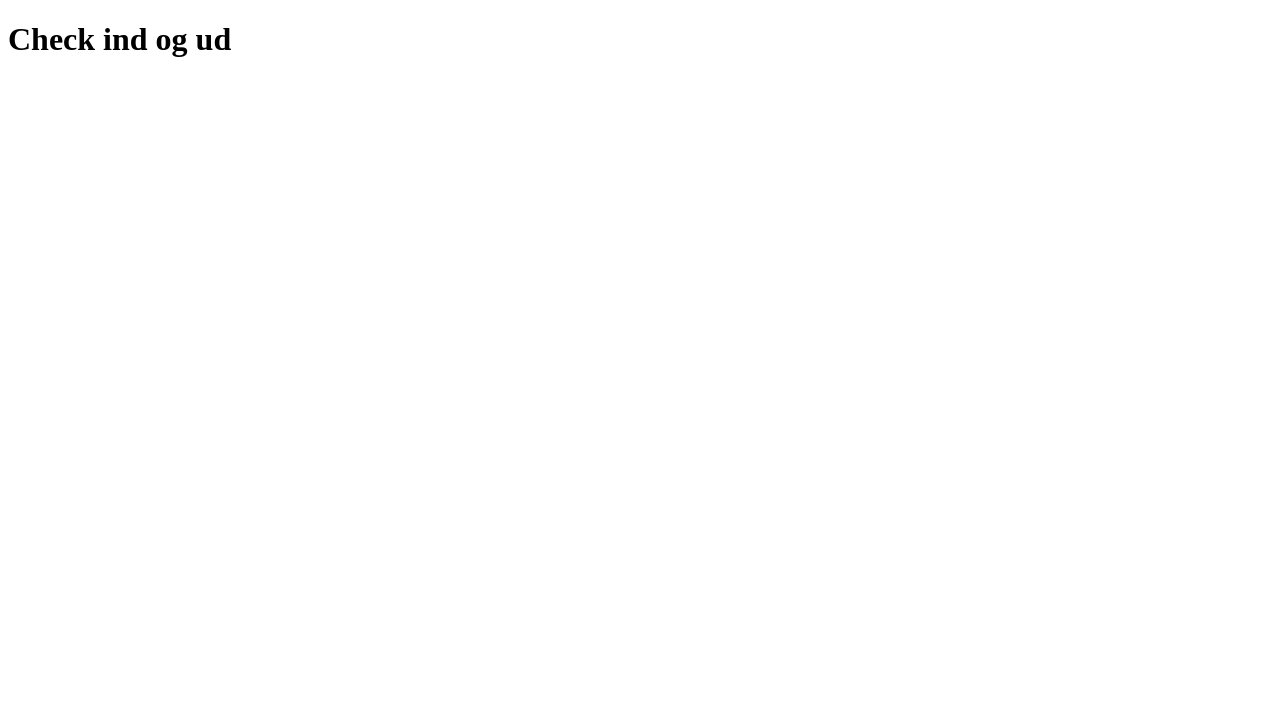
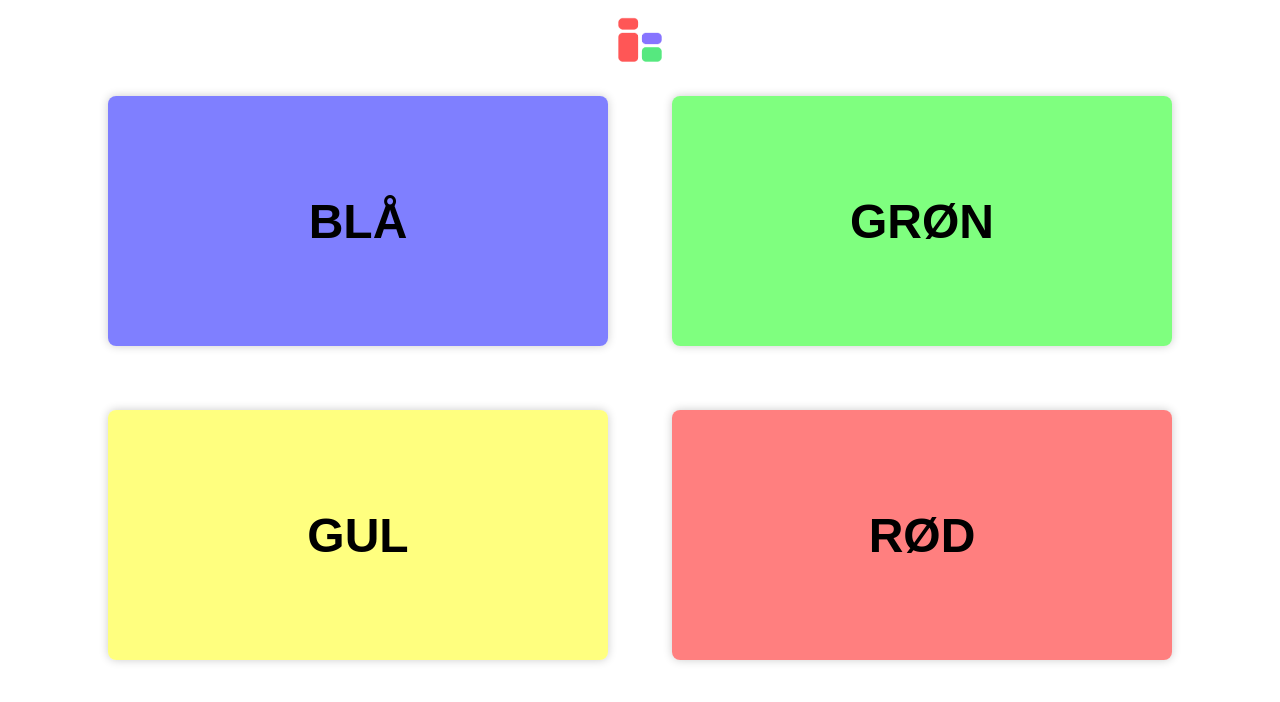
Before and after one commit to mikkelon/quickcheck-olf, a website: page client/src/check/index.html in a window 1280 px wide. Drawn offline with Linux system fonts and the light colour scheme.

Commit message:
implement /check

```diff
--- a/client/src/check/index.html
+++ b/client/src/check/index.html
@@ -3,9 +3,27 @@
   <head>
     <meta charset="UTF-8" />
     <meta name="viewport" content="width=device-width, initial-scale=1.0" />
-    <title>Document</title>
+    <link type="text/css" href="styles.css" rel="stylesheet" />
+    <script src="script.js" defer></script>
+    <title>QuickCheck</title>
   </head>
   <body>
-    <h1>Check ind og ud</h1>
+    <header>
+      <img src="../../assets/logo.png" />
+    </header>
+    <main>
+      <div class="card blue" data-class="blue">
+        <p>BLÅ</p>
+      </div>
+      <div class="card green" data-class="green">
+        <p>GRØN</p>
+      </div>
+      <div class="card yellow" data-class="yellow">
+        <p>GUL</p>
+      </div>
+      <div class="card red" data-class="red">
+        <p>RØD</p>
+      </div>
+    </main>
   </body>
 </html>
--- /dev/null
+++ b/client/src/check/script.js
@@ -0,0 +1,8 @@
+const cards = document.querySelectorAll(".card");
+
+cards.forEach((card) => {
+  card.addEventListener("click", () => {
+    const classColor = card.getAttribute("data-class");
+    window.location.href = `class/?class=${classColor}`;
+  });
+});
--- /dev/null
+++ b/client/src/check/styles.css
@@ -0,0 +1,63 @@
+* {
+  margin: 0;
+  padding: 0;
+  box-sizing: border-box;
+  font-family: "Architects Daughter", sans-serif;
+}
+
+header {
+  background-color: #fff;
+  padding: 1rem;
+  display: flex;
+  justify-content: space-between;
+  align-items: center;
+}
+
+header img {
+  width: 3rem;
+  margin: 0 auto;
+}
+
+main {
+  padding: 1rem;
+  display: grid;
+  grid-template-columns: repeat(2, 1fr);
+  grid-gap: 4rem;
+  /* center the grid */
+  justify-items: center;
+  margin: 0 auto;
+  max-width: fit-content;
+}
+
+.card {
+  border-radius: 0.5rem;
+  padding: 1rem;
+  width: 500px;
+  height: 250px;
+  display: flex;
+  box-shadow: 0 0 10px rgba(0, 0, 0, 0.2);
+}
+
+.card p {
+  font-size: 3rem;
+  font-weight: bold;
+  text-align: center;
+  align-self: center;
+  margin: 0 auto;
+}
+
+.red {
+  background-color: rgb(255, 0, 0, 0.5);
+}
+
+.blue {
+  background-color: rgb(0, 0, 255, 0.5);
+}
+
+.yellow {
+  background-color: rgb(255, 255, 0, 0.5);
+}
+
+.green {
+  background-color: rgb(0, 255, 0, 0.5);
+}
```
